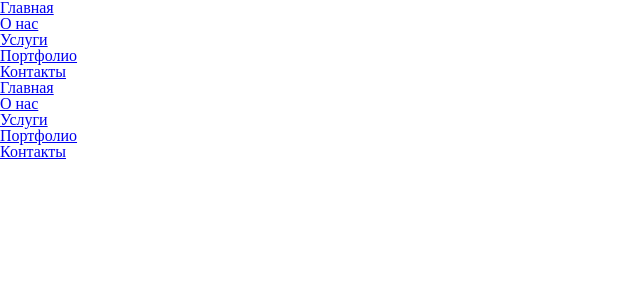
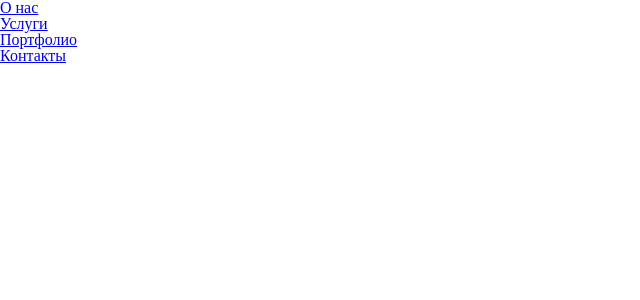
Before and after one commit to ITSUKEN-WORK/itsuken, a React (Create React App) app in the folder cite/: page / in a window 1280 px wide. Shown: the top 300 px of the page, without its empty margins (0-640 px from the left). Built offline with nearby package versions, Linux system fonts and the light colour scheme.

Commit message:
fix: fixed all

```diff
--- a/cite/src/components/app/App.js
+++ b/cite/src/components/app/App.js
@@ -1,12 +1,25 @@
 import React from 'react';
-import { BrowserRouter } from 'react-router-dom';
-import RouterCite from '../pages/Router/RouterCite';
+import { BrowserRouter, Route, Routes } from 'react-router-dom';
+import AboutUs from '../pages/AboutUs/AboutUs';
+import Services from '../pages/Services/Services';
+import Portfolio from '../pages/Portfolio/Portfolio';
+import Contacts from '../pages/Contacts/Contacts';
+import NoPage from '../pages/No Page/NoPage';
+import Home from '../pages/Home/Home';
 
 export default function App() {
   return (
     <BrowserRouter>
-      <header><RouterCite /></header>
-      <footer><RouterCite /></footer>
+      <header />
+      <Routes>
+        <Route path="/" element={<Home />} />
+        <Route path="aboutUs" element={<AboutUs />} />
+        <Route path="services" element={<Services />} />
+        <Route path="portfolio" element={<Portfolio />} />
+        <Route path="contacts" element={<Contacts />} />
+        <Route path="*" element={<NoPage />} />
+      </Routes>
+      <footer />
     </BrowserRouter>
   );
 }
--- a/cite/src/components/pages/Home/Home.js
+++ b/cite/src/components/pages/Home/Home.js
@@ -1,7 +1,23 @@
 import React from 'react';
+import { Link } from 'react-router-dom';
 
-function Home() {
-  return <h1>Главная</h1>;
+export default function Home() {
+  return (
+    <nav>
+      <ul>
+        <li>
+          <Link to="/aboutUs">О нас</Link>
+        </li>
+        <li>
+          <Link to="/services">Услуги</Link>
+        </li>
+        <li>
+          <Link to="/portfolio">Портфолио</Link>
+        </li>
+        <li>
+          <Link to="/contacts">Контакты</Link>
+        </li>
+      </ul>
+    </nav>
+  );
 }
-
-export default Home;
--- a/cite/src/components/pages/Layout/Layout.js
+++ /dev/null
@@ -1,31 +0,0 @@
-import { Outlet, Link } from 'react-router-dom';
-import React from 'react';
-
-function Layout() {
-  return (
-    <>
-      <nav>
-        <ul>
-          <li>
-            <Link to="/">Главная</Link>
-          </li>
-          <li>
-            <Link to="/AboutUs">О нас</Link>
-          </li>
-          <li>
-            <Link to="/Services">Услуги</Link>
-          </li>
-          <li>
-            <Link to="/Portfolio">Портфолио</Link>
-          </li>
-          <li>
-            <Link to="/Contacts">Контакты</Link>
-          </li>
-        </ul>
-      </nav>
-      <Outlet />
-    </>
-  );
-}
-
-export default Layout;
--- a/cite/src/components/pages/Router/RouterCite.js
+++ /dev/null
@@ -1,21 +0,0 @@
-import React from 'react';
-import { Routes, Route } from 'react-router-dom';
-import Layout from '../Layout/Layout';
-import AboutUs from '../AboutUs/AboutUs';
-import Services from '../Services/Services';
-import Portfolio from '../Portfolio/Portfolio';
-import Contacts from '../Contacts/Contacts';
-import NoPage from '../No Page/NoPage';
-
-export default function RouterCite() {
-  return (
-    <Routes>
-      <Route path="/" element={<Layout />} />
-      <Route path="aboutUs" element={<AboutUs />} />
-      <Route path="services" element={<Services />} />
-      <Route path="portfolio" element={<Portfolio />} />
-      <Route path="contacts" element={<Contacts />} />
-      <Route path="*" element={<NoPage />} />
-    </Routes>
-  );
-}
```
